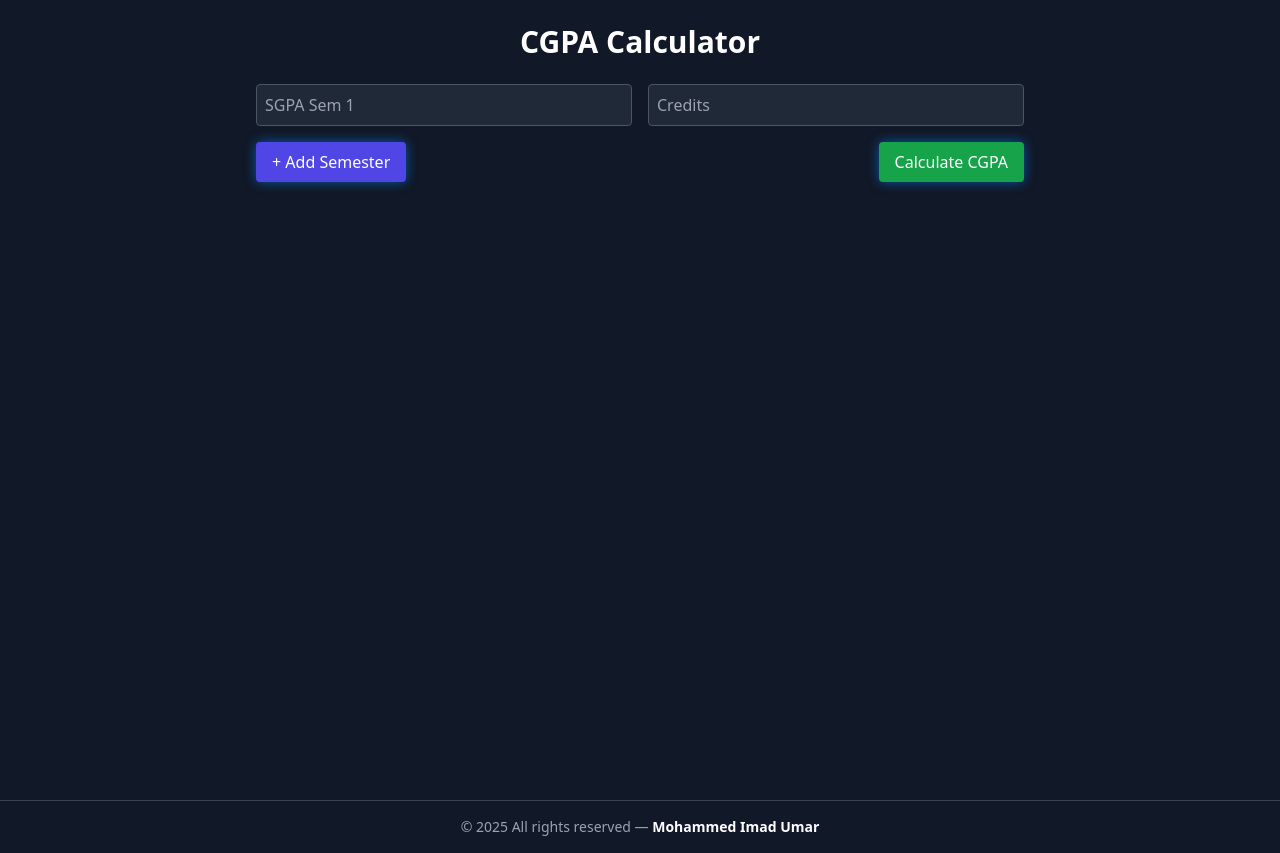
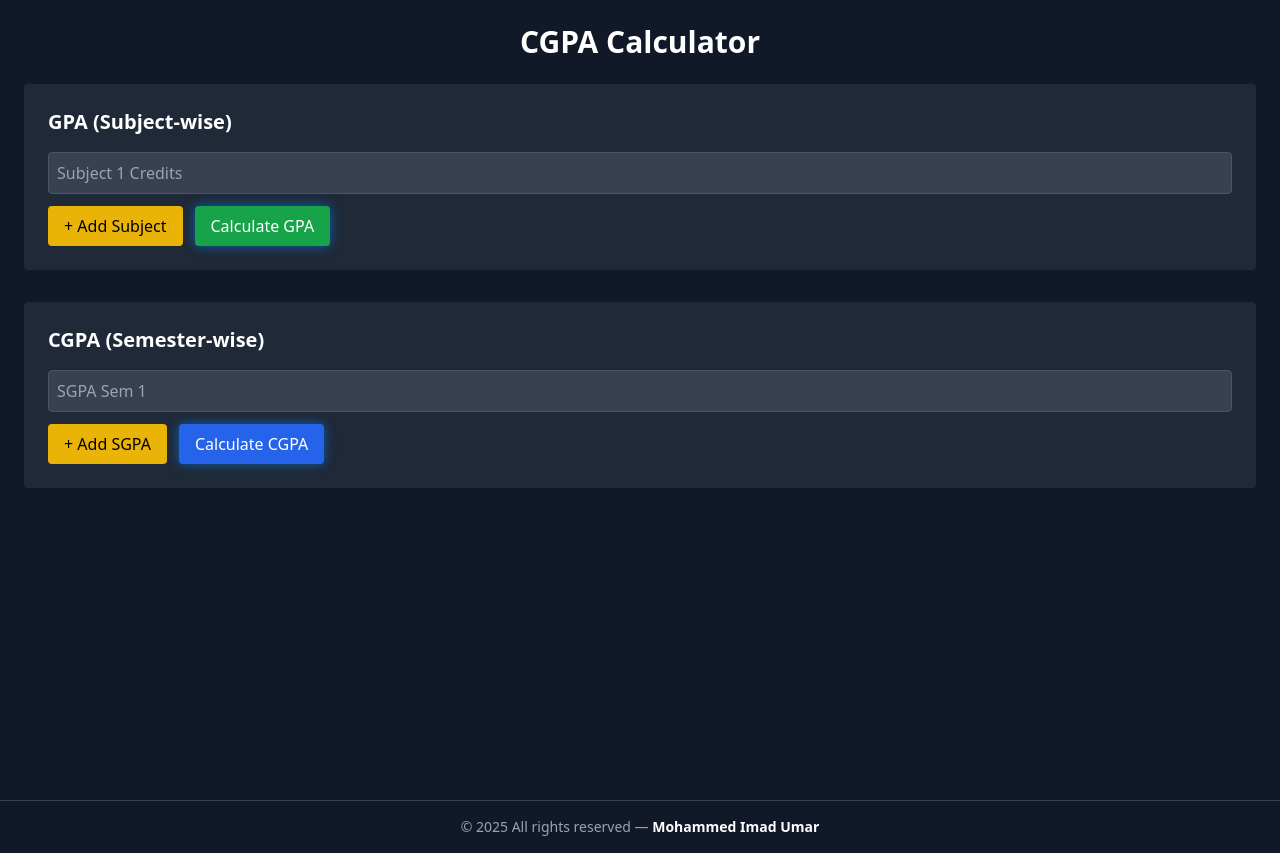
Before and after one commit to mohammed-imad-umar/college-companion, a React (Vite) app: page /cgpa in a window 1280 px wide. Built offline with nearby package versions, Linux system fonts and the light colour scheme.

Commit message:
Update CGPACalculator.jsx

```diff
--- a/src/pages/CGPACalculator.jsx
+++ b/src/pages/CGPACalculator.jsx
@@ -1,91 +1,120 @@
 import React, { useState } from "react";
 
 const CGPACalculator = () => {
-  const [semesters, setSemesters] = useState([{ sgpa: "", credits: "" }]);
-  const [cgpa, setCGPA] = useState(null);
+  // GPA Calculator State
+  const [subjects, setSubjects] = useState([{ credits: "" }]);
+  const [gpaResult, setGpaResult] = useState(null);
 
-  const handleChange = (index, field, value) => {
-    const updated = [...semesters];
-    updated[index][field] = value;
-    setSemesters(updated);
+  // CGPA Calculator State
+  const [sgpas, setSgpas] = useState([{ sgpa: "" }]);
+  const [cgpaResult, setCgpaResult] = useState(null);
+
+  const handleGPAChange = (index, value) => {
+    const updated = [...subjects];
+    updated[index].credits = value;
+    setSubjects(updated);
   };
 
-  const addSemester = () => {
-    setSemesters([...semesters, { sgpa: "", credits: "" }]);
+  const addSubject = () => {
+    setSubjects([...subjects, { credits: "" }]);
+  };
+
+  const calculateGPA = () => {
+    const totalCredits = subjects.reduce(
+      (acc, sub) => acc + parseFloat(sub.credits || 0),
+      0
+    );
+    const gpa = totalCredits / subjects.length || 0;
+    setGpaResult(gpa.toFixed(2));
+  };
+
+  const handleSGPAChange = (index, value) => {
+    const updated = [...sgpas];
+    updated[index].sgpa = value;
+    setSgpas(updated);
+  };
+
+  const addSGPA = () => {
+    setSgpas([...sgpas, { sgpa: "" }]);
   };
 
   const calculateCGPA = () => {
-    let totalGradePoints = 0;
-    let totalCredits = 0;
-
-    semesters.forEach(({ sgpa, credits }) => {
-      const sgpaFloat = parseFloat(sgpa);
-      const creditFloat = parseFloat(credits);
-      if (!isNaN(sgpaFloat) && !isNaN(creditFloat)) {
-        totalGradePoints += sgpaFloat * creditFloat;
-        totalCredits += creditFloat;
-      }
-    });
-
-    if (totalCredits === 0) {
-      setCGPA("Invalid Input");
-    } else {
-      const finalCGPA = (totalGradePoints / totalCredits).toFixed(2);
-      setCGPA(finalCGPA);
-    }
+    const total = sgpas.reduce((acc, s) => acc + parseFloat(s.sgpa || 0), 0);
+    const cgpa = total / sgpas.length || 0;
+    setCgpaResult(cgpa.toFixed(2));
   };
 
   return (
     <div className="min-h-screen bg-gray-900 text-white p-6">
-      <h1 className="text-3xl font-bold mb-6 text-center">CGPA Calculator</h1>
+      <h1 className="text-3xl font-bold text-center mb-6">CGPA Calculator</h1>
 
-      <div className="max-w-3xl mx-auto space-y-4">
-        {semesters.map((sem, index) => (
-          <div key={index} className="flex gap-4 items-center">
-            <input
-              type="number"
-              step="0.01"
-              placeholder={`SGPA Sem ${index + 1}`}
-              value={sem.sgpa}
-              onChange={(e) =>
-                handleChange(index, "sgpa", e.target.value)
-              }
-              className="w-full p-2 bg-gray-800 border border-gray-600 rounded"
-            />
-            <input
-              type="number"
-              placeholder="Credits"
-              value={sem.credits}
-              onChange={(e) =>
-                handleChange(index, "credits", e.target.value)
-              }
-              className="w-full p-2 bg-gray-800 border border-gray-600 rounded"
-            />
-          </div>
+      {/* GPA Section */}
+      <div className="bg-gray-800 p-6 rounded mb-8">
+        <h2 className="text-xl font-semibold mb-4">GPA (Subject-wise)</h2>
+
+        {subjects.map((sub, index) => (
+          <input
+            key={index}
+            type="number"
+            placeholder={`Subject ${index + 1} Credits`}
+            value={sub.credits}
+            onChange={(e) => handleGPAChange(index, e.target.value)}
+            className="w-full p-2 mb-3 rounded bg-gray-700 border border-gray-600"
+          />
         ))}
 
-        <div className="flex justify-between mt-4">
+        <div className="flex gap-3">
           <button
-            onClick={addSemester}
-            className="glow-button bg-indigo-600 hover:bg-indigo-700 text-white px-4 py-2 rounded"
+            onClick={addSubject}
+            className="bg-yellow-500 text-black px-4 py-2 rounded hover:bg-yellow-600"
           >
-            + Add Semester
+            + Add Subject
+          </button>
+          <button
+            onClick={calculateGPA}
+            className="glow-button bg-green-600 hover:bg-green-700 text-white px-4 py-2 rounded"
+          >
+            Calculate GPA
+          </button>
+        </div>
+
+        {gpaResult && (
+          <p className="mt-4 text-lg font-semibold">GPA: {gpaResult}</p>
+        )}
+      </div>
+
+      {/* CGPA Section */}
+      <div className="bg-gray-800 p-6 rounded">
+        <h2 className="text-xl font-semibold mb-4">CGPA (Semester-wise)</h2>
+
+        {sgpas.map((s, index) => (
+          <input
+            key={index}
+            type="number"
+            placeholder={`SGPA Sem ${index + 1}`}
+            value={s.sgpa}
+            onChange={(e) => handleSGPAChange(index, e.target.value)}
+            className="w-full p-2 mb-3 rounded bg-gray-700 border border-gray-600"
+          />
+        ))}
+
+        <div className="flex gap-3">
+          <button
+            onClick={addSGPA}
+            className="bg-yellow-500 text-black px-4 py-2 rounded hover:bg-yellow-600"
+          >
+            + Add SGPA
           </button>
           <button
             onClick={calculateCGPA}
-            className="glow-button bg-green-600 hover:bg-green-700 text-white px-4 py-2 rounded"
+            className="glow-button bg-blue-600 hover:bg-blue-700 text-white px-4 py-2 rounded"
           >
             Calculate CGPA
           </button>
         </div>
 
-        {cgpa !== null && (
-          <div className="text-center mt-6">
-            <h2 className="text-2xl font-semibold">
-              Your CGPA:{" "}
-              <span className="text-green-400">{cgpa}</span>
-            </h2>
-          </div>
+        {cgpaResult && (
+          <p className="mt-4 text-lg font-semibold">CGPA: {cgpaResult}</p>
         )}
       </div>
     </div>
```
